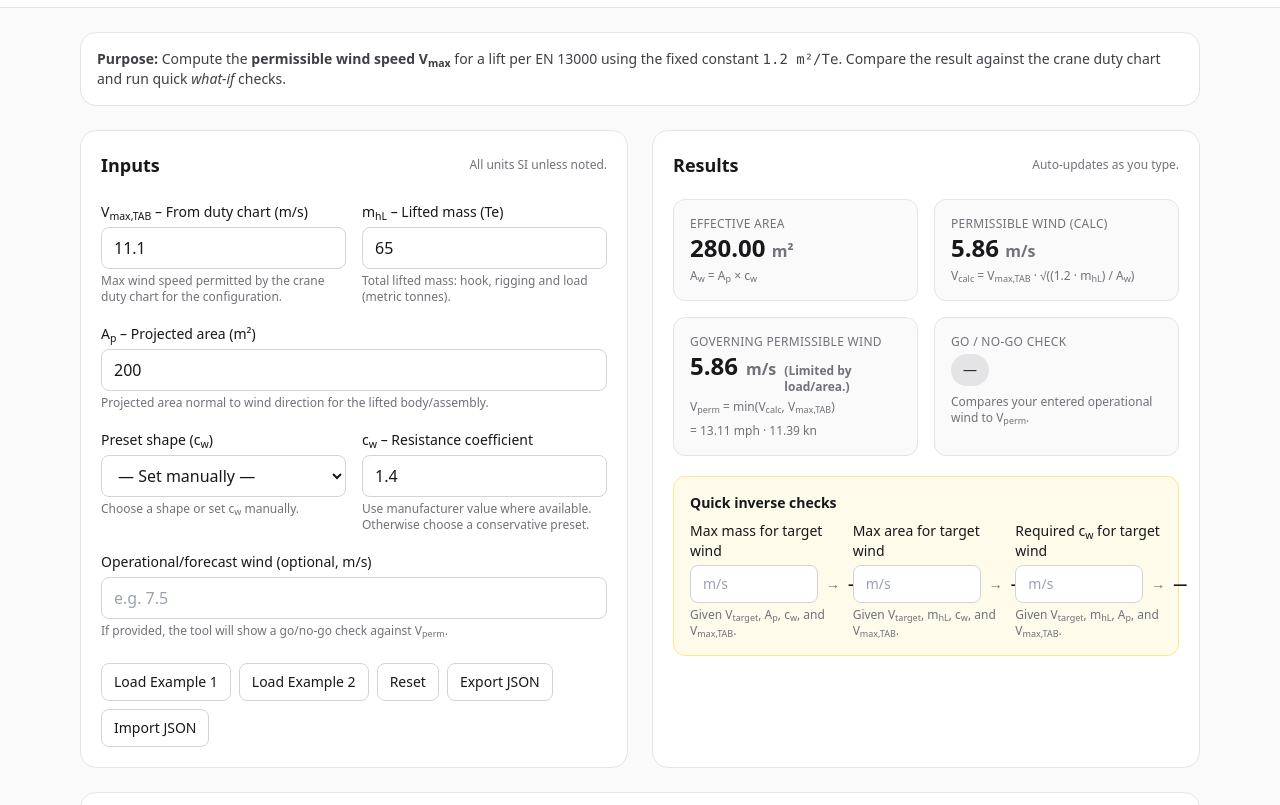
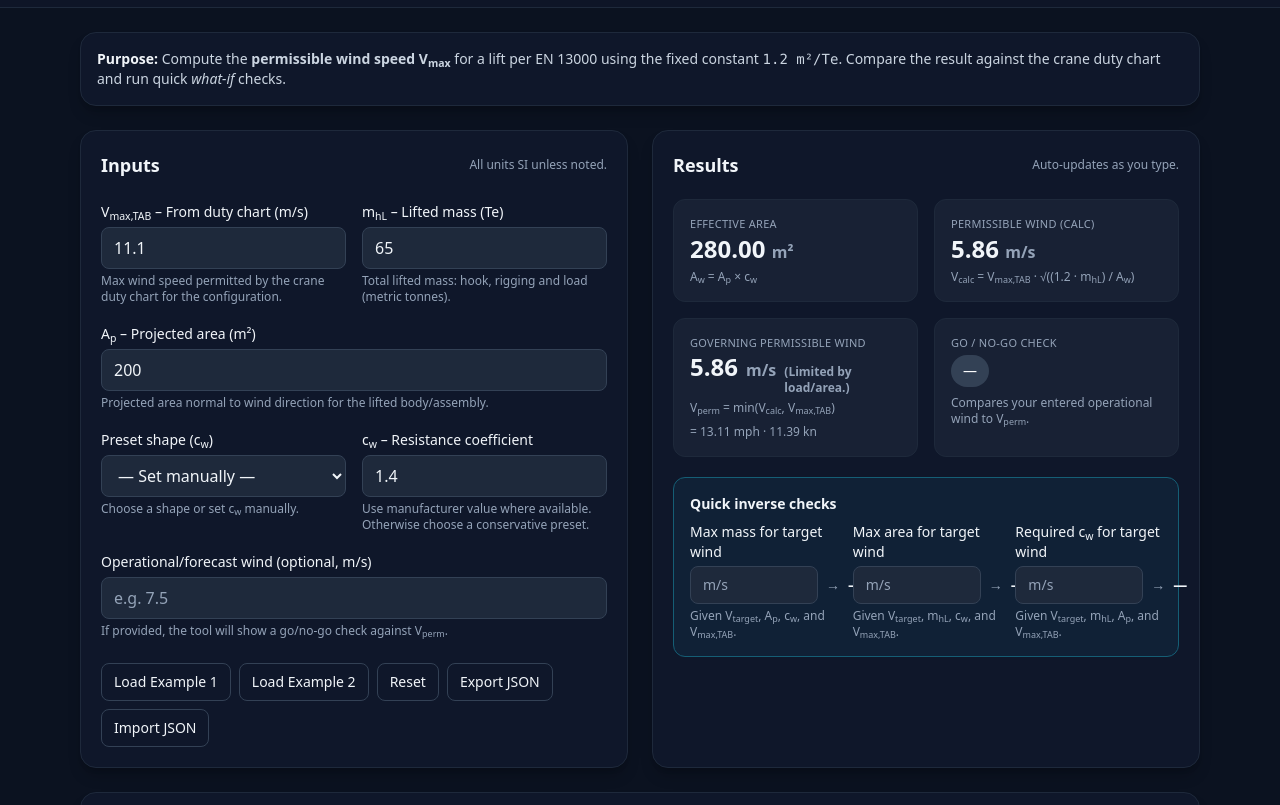
Before and after one commit to Bretwalda98/Wind_Speed_Check_Tool_En13000, a plain HTML site: page index.html in a window 1280 px wide. Shown: the part 67-872 px from the top of the page. Drawn offline with nearby package versions, Linux system fonts and the light colour scheme.

Commit message:
Update index.html

```diff
--- a/index.html
+++ b/index.html
@@ -1,5 +1,5 @@
 <!doctype html>
-<html lang="en">
+<html lang="en" class="dark">
 <head>
   <meta charset="utf-8" />
   <meta name="viewport" content="width=device-width, initial-scale=1" />
@@ -10,33 +10,33 @@
     /* Print/export-friendly */
     @media print {
       .no-print { display: none !important; }
-      body { color: #000; }
-      .card { box-shadow: none !important; border: 1px solid #999; }
+      html, body { background: #fff !important; color: #000 !important; }
+      .card { box-shadow: none !important; border: 1px solid #999 !important; }
       dialog { display: block !important; position: static !important; transform: none !important; border: 0 !important; box-shadow: none !important; }
       .backdrop { display: none !important; }
     }
     .hint { display:inline-block; border-bottom:1px dotted currentColor; cursor:help; }
     dialog { width: min(980px, 92vw); border: 0; border-radius: 16px; padding: 0; }
-    .backdrop { position: fixed; inset: 0; background: rgba(0,0,0,.35); }
+    .backdrop { position: fixed; inset: 0; background: rgba(0,0,0,.45); }
   </style>
 </head>
-<body class="bg-zinc-50 text-zinc-900 selection:bg-yellow-200 selection:text-zinc-900">
+<body class="bg-[#0b1220] text-slate-100 selection:bg-cyan-300 selection:text-slate-900">
   <div class="min-h-screen">
     <!-- Header -->
-    <header class="sticky top-0 z-20 bg-white/80 backdrop-blur border-b border-zinc-200">
+    <header class="sticky top-0 z-20 bg-slate-900/80 backdrop-blur border-b border-slate-800">
       <div class="max-w-6xl mx-auto px-4 py-4 flex items-center gap-3">
-        <svg width="28" height="28" viewBox="0 0 24 24" fill="none" class="text-amber-600">
+        <svg width="28" height="28" viewBox="0 0 24 24" fill="none" class="text-cyan-400">
           <path d="M12 2l2.39 4.84L20 8l-4 3.9L17 18l-5-2.6L7 18l1-6.1L4 8l5.61-1.16L12 2z" stroke="currentColor" stroke-width="1.5" fill="currentColor"/>
         </svg>
         <div>
           <h1 class="text-xl font-bold tracking-tight">WindCheck</h1>
-          <p class="text-xs text-zinc-500 -mt-0.5">EN 13000 – Permissible Wind Speed Calculator for Lifts</p>
+          <p class="text-xs text-slate-400 -mt-0.5">EN 13000 – Permissible Wind Speed Calculator for Lifts</p>
         </div>
         <div class="ml-auto flex items-center gap-2 no-print">
-          <button id="helpBtn" class="px-3 py-1.5 text-sm rounded-lg border border-zinc-300 hover:bg-zinc-100" title="How to use">Help</button>
-          <button id="themeBtn" class="px-3 py-1.5 text-sm rounded-lg border border-zinc-300 hover:bg-zinc-100">Dark</button>
-          <button id="printBtn" class="px-3 py-1.5 text-sm rounded-lg border border-zinc-300 hover:bg-zinc-100" title="Print or save as PDF">Print / PDF</button>
-          <button id="shareBtn" class="px-3 py-1.5 text-sm rounded-lg border border-zinc-300 hover:bg-zinc-100" title="Copy a link with this scenario">Share</button>
+          <button id="helpBtn" class="px-3 py-1.5 text-sm rounded-lg border border-slate-700 hover:bg-slate-800">Help</button>
+          <button id="themeBtn" class="px-3 py-1.5 text-sm rounded-lg border border-slate-700 hover:bg-slate-800">Light</button>
+          <button id="printBtn" class="px-3 py-1.5 text-sm rounded-lg border border-slate-700 hover:bg-slate-800" title="Print or save as PDF">Print / PDF</button>
+          <button id="shareBtn" class="px-3 py-1.5 text-sm rounded-lg border border-slate-700 hover:bg-slate-800" title="Copy a link with this scenario">Share</button>
         </div>
       </div>
     </header>
@@ -44,39 +44,39 @@
     <!-- Main -->
     <main class="max-w-6xl mx-auto px-4 py-6 space-y-6">
       <!-- Notice -->
-      <div class="card rounded-2xl border border-zinc-200 bg-white p-4">
-        <p class="text-sm text-zinc-700"><span class="font-semibold">Purpose:</span> Compute the <span class="font-semibold">permissible wind speed V<sub>max</sub></span> for a lift per EN 13000 using the fixed constant <span class="font-mono">1.2 m²/Te</span>. Compare the result against the crane duty chart and run quick <em>what-if</em> checks.</p>
+      <div class="card rounded-2xl border border-slate-800 bg-slate-900 p-4 shadow-lg shadow-black/20">
+        <p class="text-sm text-slate-300"><span class="font-semibold text-slate-100">Purpose:</span> Compute the <span class="font-semibold">permissible wind speed V<sub>max</sub></span> for a lift per EN 13000 using the fixed constant <span class="font-mono">1.2 m²/Te</span>. Compare the result against the crane duty chart and run quick <em>what-if</em> checks.</p>
       </div>
 
       <div class="grid md:grid-cols-2 gap-6">
         <!-- Inputs -->
-        <section class="card rounded-2xl border border-zinc-200 bg-white p-5 space-y-5">
+        <section class="card rounded-2xl border border-slate-800 bg-slate-900 p-5 space-y-5 shadow-lg shadow-black/20">
           <div class="flex items-center gap-2">
             <h2 class="text-lg font-semibold">Inputs</h2>
-            <span class="ml-auto text-xs text-zinc-500">All units SI unless noted.</span>
+            <span class="ml-auto text-xs text-slate-400">All units SI unless noted.</span>
           </div>
 
           <div class="grid grid-cols-1 md:grid-cols-2 gap-4">
             <label class="block">
               <span class="text-sm font-medium">V<sub>max,TAB</sub> – From duty chart (m/s)</span>
-              <input id="vtab" type="number" step="0.01" class="mt-1 w-full rounded-lg border border-zinc-300 px-3 py-2" placeholder="e.g. 11.1" value="11.1"/>
-              <p class="text-xs text-zinc-500 mt-1">Max wind speed permitted by the crane duty chart for the configuration.</p>
+              <input id="vtab" type="number" step="0.01" class="mt-1 w-full rounded-lg border border-slate-700 bg-slate-800 px-3 py-2 placeholder-slate-400" placeholder="e.g. 11.1" value="11.1"/>
+              <p class="text-xs text-slate-400 mt-1">Max wind speed permitted by the crane duty chart for the configuration.</p>
             </label>
             <label class="block">
               <span class="text-sm font-medium">m<sub>hL</sub> – Lifted mass (Te)</span>
-              <input id="massTe" type="number" step="0.01" class="mt-1 w-full rounded-lg border border-zinc-300 px-3 py-2" placeholder="Include hook+rigging+load" value="65" />
-              <p class="text-xs text-zinc-500 mt-1">Total lifted mass: hook, rigging and load (metric tonnes).</p>
+              <input id="massTe" type="number" step="0.01" class="mt-1 w-full rounded-lg border border-slate-700 bg-slate-800 px-3 py-2 placeholder-slate-400" placeholder="Include hook+rigging+load" value="65" />
+              <p class="text-xs text-slate-400 mt-1">Total lifted mass: hook, rigging and load (metric tonnes).</p>
             </label>
 
             <label class="block md:col-span-2">
               <span class="text-sm font-medium">A<sub>p</sub> – Projected area (m²)</span>
-              <input id="ap" type="number" step="0.01" class="mt-1 w-full rounded-lg border border-zinc-300 px-3 py-2" placeholder="e.g. 200" value="200" />
-              <p class="text-xs text-zinc-500 mt-1">Projected area normal to wind direction for the lifted body/assembly.</p>
+              <input id="ap" type="number" step="0.01" class="mt-1 w-full rounded-lg border border-slate-700 bg-slate-800 px-3 py-2 placeholder-slate-400" placeholder="e.g. 200" value="200" />
+              <p class="text-xs text-slate-400 mt-1">Projected area normal to wind direction for the lifted body/assembly.</p>
             </label>
 
             <label class="block">
               <span class="text-sm font-medium">Preset shape (c<sub>w</sub>)</span>
-              <select id="cwPreset" class="mt-1 w-full rounded-lg border border-zinc-300 px-3 py-2 bg-white">
+              <select id="cwPreset" class="mt-1 w-full rounded-lg border border-slate-700 bg-slate-800 px-3 py-2">
                 <option value="custom">— Set manually —</option>
                 <option value="1.4" data-note="Plate / cube 1.1–2.0">Plate / cube (≈1.4)</option>
                 <option value="0.8" data-note="Cylinder 0.6–1.0">Cylinder (≈0.8)</option>
@@ -85,99 +85,99 @@
                 <option value="1.0" data-note="Hemisphere (rear) 0.8–1.2">Hemisphere rear (≈1.0)</option>
                 <option value="1.6" data-note="Wind rotor ≈1.6">Wind turbine rotor (≈1.6)</option>
               </select>
-              <p id="cwNote" class="text-xs text-zinc-500 mt-1">Choose a shape or set c<sub>w</sub> manually.</p>
+              <p id="cwNote" class="text-xs text-slate-400 mt-1">Choose a shape or set c<sub>w</sub> manually.</p>
             </label>
 
             <label class="block">
               <span class="text-sm font-medium">c<sub>w</sub> – Resistance coefficient</span>
-              <input id="cw" type="number" step="0.01" class="mt-1 w-full rounded-lg border border-zinc-300 px-3 py-2" placeholder="e.g. 1.4" value="1.4" />
-              <p class="text-xs text-zinc-500 mt-1">Use manufacturer value where available. Otherwise choose a conservative preset.</p>
+              <input id="cw" type="number" step="0.01" class="mt-1 w-full rounded-lg border border-slate-700 bg-slate-800 px-3 py-2 placeholder-slate-400" placeholder="e.g. 1.4" value="1.4" />
+              <p class="text-xs text-slate-400 mt-1">Use manufacturer value where available. Otherwise choose a conservative preset.</p>
             </label>
 
             <label class="block md:col-span-2">
               <span class="text-sm font-medium">Operational/forecast wind (optional, m/s)</span>
-              <input id="vop" type="number" step="0.01" class="mt-1 w-full rounded-lg border border-zinc-300 px-3 py-2" placeholder="e.g. 7.5"/>
-              <p class="text-xs text-zinc-500 mt-1">If provided, the tool will show a go/no-go check against V<sub>perm</sub>.</p>
+              <input id="vop" type="number" step="0.01" class="mt-1 w-full rounded-lg border border-slate-700 bg-slate-800 px-3 py-2 placeholder-slate-400" placeholder="e.g. 7.5"/>
+              <p class="text-xs text-slate-400 mt-1">If provided, the tool will show a go/no-go check against V<sub>perm</sub>.</p>
             </label>
           </div>
 
           <div class="flex flex-wrap gap-2 pt-1 no-print">
-            <button id="ex1" class="px-3 py-2 rounded-lg border border-zinc-300 hover:bg-zinc-100 text-sm">Load Example 1</button>
-            <button id="ex2" class="px-3 py-2 rounded-lg border border-zinc-300 hover:bg-zinc-100 text-sm">Load Example 2</button>
-            <button id="resetBtn" class="px-3 py-2 rounded-lg border border-zinc-300 hover:bg-zinc-100 text-sm">Reset</button>
-            <button id="saveBtn" class="px-3 py-2 rounded-lg border border-zinc-300 hover:bg-zinc-100 text-sm">Export JSON</button>
-            <label class="px-3 py-2 rounded-lg border border-zinc-300 hover:bg-zinc-100 text-sm cursor-pointer">Import JSON
+            <button id="ex1" class="px-3 py-2 rounded-lg border border-slate-700 hover:bg-slate-800 text-sm">Load Example 1</button>
+            <button id="ex2" class="px-3 py-2 rounded-lg border border-slate-700 hover:bg-slate-800 text-sm">Load Example 2</button>
+            <button id="resetBtn" class="px-3 py-2 rounded-lg border border-slate-700 hover:bg-slate-800 text-sm">Reset</button>
+            <button id="saveBtn" class="px-3 py-2 rounded-lg border border-slate-700 hover:bg-slate-800 text-sm">Export JSON</button>
+            <label class="px-3 py-2 rounded-lg border border-slate-700 hover:bg-slate-800 text-sm cursor-pointer">Import JSON
               <input id="loadFile" type="file" accept="application/json" class="hidden" />
             </label>
           </div>
         </section>
 
         <!-- Results -->
-        <section class="card rounded-2xl border border-zinc-200 bg-white p-5 space-y-5">
+        <section class="card rounded-2xl border border-slate-800 bg-slate-900 p-5 space-y-5 shadow-lg shadow-black/20">
           <div class="flex items-center gap-2">
             <h2 class="text-lg font-semibold">Results</h2>
-            <span class="ml-auto text-xs text-zinc-500">Auto-updates as you type.</span>
+            <span class="ml-auto text-xs text-slate-400">Auto-updates as you type.</span>
           </div>
 
           <div class="grid grid-cols-1 md:grid-cols-2 gap-4">
-            <div class="p-4 rounded-xl border border-zinc-200 bg-zinc-50">
-              <div class="text-xs uppercase tracking-wide text-zinc-500">Effective area</div>
-              <div class="text-2xl font-bold"><span id="awOut">—</span> <span class="text-base font-semibold text-zinc-500">m²</span></div>
-              <div class="text-xs text-zinc-500 mt-1">A<sub>w</sub> = A<sub>p</sub> × c<sub>w</sub></div>
+            <div class="p-4 rounded-xl border border-slate-800 bg-slate-800/60">
+              <div class="text-[11px] uppercase tracking-wide text-slate-400">Effective area</div>
+              <div class="text-2xl font-bold"><span id="awOut">—</span> <span class="text-base font-semibold text-slate-400">m²</span></div>
+              <div class="text-xs text-slate-400 mt-1">A<sub>w</sub> = A<sub>p</sub> × c<sub>w</sub></div>
             </div>
 
-            <div class="p-4 rounded-xl border border-zinc-200 bg-zinc-50">
-              <div class="text-xs uppercase tracking-wide text-zinc-500">Permissible wind (calc)</div>
-              <div class="text-2xl font-bold"><span id="vcalcOut">—</span> <span class="text-base font-semibold text-zinc-500">m/s</span></div>
-              <div class="text-xs text-zinc-500 mt-1">V<sub>calc</sub> = V<sub>max,TAB</sub> · √((1.2 · m<sub>hL</sub>) / A<sub>w</sub>)</div>
+            <div class="p-4 rounded-xl border border-slate-800 bg-slate-800/60">
+              <div class="text-[11px] uppercase tracking-wide text-slate-400">Permissible wind (calc)</div>
+              <div class="text-2xl font-bold"><span id="vcalcOut">—</span> <span class="text-base font-semibold text-slate-400">m/s</span></div>
+              <div class="text-xs text-slate-400 mt-1">V<sub>calc</sub> = V<sub>max,TAB</sub> · √((1.2 · m<sub>hL</sub>) / A<sub>w</sub>)</div>
             </div>
 
-            <div class="p-4 rounded-xl border border-zinc-200 bg-zinc-50">
-              <div class="text-xs uppercase tracking-wide text-zinc-500">Governing permissible wind</div>
-              <div class="text-2xl font-bold flex items-baseline gap-2"><span id="vpermOut">—</span> <span class="text-base font-semibold text-zinc-500">m/s</span>
-                <span id="vpermNote" class="text-xs text-zinc-500"></span>
+            <div class="p-4 rounded-xl border border-slate-800 bg-slate-800/60">
+              <div class="text-[11px] uppercase tracking-wide text-slate-400">Governing permissible wind</div>
+              <div class="text-2xl font-bold flex items-baseline gap-2"><span id="vpermOut">—</span> <span class="text-base font-semibold text-slate-400">m/s</span>
+                <span id="vpermNote" class="text-xs text-slate-400"></span>
               </div>
-              <div class="text-xs text-zinc-500 mt-1">V<sub>perm</sub> = min(V<sub>calc</sub>, V<sub>max,TAB</sub>)</div>
-              <div class="text-xs text-zinc-500 mt-2">= <span id="vpermMph">—</span> mph · <span id="vpermKts">—</span> kn</div>
+              <div class="text-xs text-slate-400 mt-1">V<sub>perm</sub> = min(V<sub>calc</sub>, V<sub>max,TAB</sub>)</div>
+              <div class="text-xs text-slate-400 mt-2">= <span id="vpermMph">—</span> mph · <span id="vpermKts">—</span> kn</div>
             </div>
 
-            <div class="p-4 rounded-xl border border-zinc-200 bg-zinc-50">
-              <div class="text-xs uppercase tracking-wide text-zinc-500">Go / No-go check</div>
-              <div id="statusPill" class="inline-flex items-center gap-2 mt-1 px-3 py-1.5 rounded-full text-sm font-medium bg-zinc-200 text-zinc-800">—</div>
-              <div class="text-xs text-zinc-500 mt-2">Compares your entered operational wind to V<sub>perm</sub>.</div>
+            <div class="p-4 rounded-xl border border-slate-800 bg-slate-800/60">
+              <div class="text-[11px] uppercase tracking-wide text-slate-400">Go / No-go check</div>
+              <div id="statusPill" class="inline-flex items-center gap-2 mt-1 px-3 py-1.5 rounded-full text-sm font-medium bg-slate-700 text-white">—</div>
+              <div class="text-xs text-slate-400 mt-2">Compares your entered operational wind to V<sub>perm</sub>.</div>
             </div>
           </div>
 
           <!-- Quick inverses -->
-          <div class="mt-2 p-4 rounded-xl border border-amber-200 bg-amber-50">
+          <div class="mt-2 p-4 rounded-xl border border-cyan-800 bg-cyan-900/20">
             <div class="text-sm font-semibold mb-2">Quick inverse checks</div>
             <div class="grid grid-cols-1 md:grid-cols-3 gap-4 text-sm">
               <label class="block">
                 <span class="font-medium">Max mass for target wind</span>
                 <div class="flex items-center gap-2 mt-1">
-                  <input id="invWind" type="number" step="0.01" class="w-32 rounded-lg border border-zinc-300 px-3 py-2" placeholder="m/s"/>
-                  <span class="text-zinc-500">→</span>
-                  <span id="invMass" class="font-semibold">—</span><span class="text-zinc-500"> Te</span>
+                  <input id="invWind" type="number" step="0.01" class="w-32 rounded-lg border border-slate-700 bg-slate-800 px-3 py-2 placeholder-slate-400" placeholder="m/s"/>
+                  <span class="text-slate-400">→</span>
+                  <span id="invMass" class="font-semibold">—</span><span class="text-slate-400"> Te</span>
                 </div>
-                <p class="text-xs text-zinc-500 mt-1">Given V<sub>target</sub>, A<sub>p</sub>, c<sub>w</sub>, and V<sub>max,TAB</sub>.</p>
+                <p class="text-xs text-slate-400 mt-1">Given V<sub>target</sub>, A<sub>p</sub>, c<sub>w</sub>, and V<sub>max,TAB</sub>.</p>
               </label>
               <label class="block">
                 <span class="font-medium">Max area for target wind</span>
                 <div class="flex items-center gap-2 mt-1">
-                  <input id="invWind2" type="number" step="0.01" class="w-32 rounded-lg border border-zinc-300 px-3 py-2" placeholder="m/s"/>
-                  <span class="text-zinc-500">→</span>
-                  <span id="invArea" class="font-semibold">—</span><span class="text-zinc-500"> m²</span>
+                  <input id="invWind2" type="number" step="0.01" class="w-32 rounded-lg border border-slate-700 bg-slate-800 px-3 py-2 placeholder-slate-400" placeholder="m/s"/>
+                  <span class="text-slate-400">→</span>
+                  <span id="invArea" class="font-semibold">—</span><span class="text-slate-400"> m²</span>
                 </div>
-                <p class="text-xs text-zinc-500 mt-1">Given V<sub>target</sub>, m<sub>hL</sub>, c<sub>w</sub>, and V<sub>max,TAB</sub>.</p>
+                <p class="text-xs text-slate-400 mt-1">Given V<sub>target</sub>, m<sub>hL</sub>, c<sub>w</sub>, and V<sub>max,TAB</sub>.</p>
               </label>
               <label class="block">
                 <span class="font-medium">Required c<sub>w</sub> for target wind</span>
                 <div class="flex items-center gap-2 mt-1">
-                  <input id="invWind3" type="number" step="0.01" class="w-32 rounded-lg border border-zinc-300 px-3 py-2" placeholder="m/s"/>
-                  <span class="text-zinc-500">→</span>
+                  <input id="invWind3" type="number" step="0.01" class="w-32 rounded-lg border border-slate-700 bg-slate-800 px-3 py-2 placeholder-slate-400" placeholder="m/s"/>
+                  <span class="text-slate-400">→</span>
                   <span id="invCw" class="font-semibold">—</span>
                 </div>
-                <p class="text-xs text-zinc-500 mt-1">Given V<sub>target</sub>, m<sub>hL</sub>, A<sub>p</sub>, and V<sub>max,TAB</sub>.</p>
+                <p class="text-xs text-slate-400 mt-1">Given V<sub>target</sub>, m<sub>hL</sub>, A<sub>p</sub>, and V<sub>max,TAB</sub>.</p>
               </label>
             </div>
           </div>
@@ -185,9 +185,9 @@
       </div>
 
       <!-- Theory & Guidance -->
-      <section class="card rounded-2xl border border-zinc-200 bg-white p-5 space-y-4">
+      <section class="card rounded-2xl border border-slate-800 bg-slate-900 p-5 space-y-4 shadow-lg shadow-black/20">
         <h2 class="text-lg font-semibold">Method (EN 13000) — concise</h2>
-        <div class="prose prose-zinc max-w-none">
+        <div class="prose prose-invert prose-slate max-w-none">
           <p><strong>Formula.</strong> \( V_{calc} = V_{max,TAB} \cdot \sqrt{\dfrac{1.2\; m_{hL}}{A_w}} \), with \( A_w = A_p\, c_w \).</p>
           <ul>
             <li><strong>1.2 m²/Te</strong> is the EN 13000 constant; do not alter.</li>
@@ -195,14 +195,14 @@
             <li><strong>V<sub>perm</sub></strong> = min(V<sub>calc</sub>, V<sub>max,TAB</sub>).</li>
           </ul>
           <p><strong>Typical c<sub>w</sub> values.</strong> Plate/cube 1.1–2.0, cylinder 0.6–1.0, ball 0.3–0.4, hemisphere (front) 0.2–0.3, hemisphere (rear) 0.8–1.2, wind rotor ≈1.6. Use manufacturer data when available.</p>
-          <p class="text-sm text-zinc-600">This tool is a simplification specific to lifting per EN 13000. It is <em>not</em> a substitute for full wind-action assessment per EN 1991-1-4 (Eurocode) for permanent structures.</p>
+          <p class="text-sm text-slate-400">This tool is a simplification specific to lifting per EN 13000. It is <em>not</em> a substitute for full wind-action assessment per EN 1991-1-4 (Eurocode) for permanent structures.</p>
         </div>
       </section>
 
       <!-- Footer note -->
-      <footer class="text-xs text-zinc-500 py-4">
+      <footer class="text-xs text-slate-400 py-4">
         <div class="flex flex-wrap items-center gap-2">
-          <span>© Ingeniarch Labs — WindCheck v0.2</span>
+          <span>Engineering Tools @ Ingeniarch Labs</span>
           <span class="hidden md:inline">•</span>
           <span>Always follow company procedures and manufacturer instructions and check with a qualified engineer.</span>
         </div>
@@ -214,12 +214,12 @@
   <div id="helpBackdrop" class="backdrop hidden"></div>
   <dialog id="helpDialog" class="shadow-2xl">
     <div class="rounded-2xl overflow-hidden">
-      <div class="bg-zinc-900 text-white px-5 py-3 flex items-center">
+      <div class="bg-slate-900 text-white px-5 py-3 flex items-center">
         <h3 class="text-lg font-semibold">WindCheck – Help & How-to</h3>
         <button id="helpCloseTop" class="ml-auto text-sm px-2 py-1 rounded border border-white/30 hover:bg-white/10">Close</button>
       </div>
-      <div class="bg-white p-5 max-h-[78vh] overflow-auto">
-        <div class="prose prose-zinc max-w-none">
+      <div class="bg-white dark:bg-slate-900 dark:text-slate-100 p-5 max-h-[78vh] overflow-auto">
+        <div class="prose prose-slate dark:prose-invert max-w-none">
           <h4>What this tool does</h4>
           <p>Calculates the <strong>permissible wind speed</strong> for a lifting operation per <strong>EN 13000</strong>, considering the lifted mass, the effective wind area of the load, and the crane’s duty-chart limit.</p>
 
@@ -291,9 +291,9 @@
           </ul>
         </div>
       </div>
-      <div class="bg-zinc-50 px-5 py-3 flex justify-end gap-2">
-        <button id="helpClose" class="px-3 py-1.5 rounded-lg border border-zinc-300 hover:bg-zinc-200">Close</button>
-        <button id="helpPrint" class="px-3 py-1.5 rounded-lg border border-zinc-300 hover:bg-zinc-200">Print Help</button>
+      <div class="bg-white dark:bg-slate-900 px-5 py-3 flex justify-end gap-2">
+        <button id="helpClose" class="px-3 py-1.5 rounded-lg border border-slate-700 hover:bg-slate-800">Close</button>
+        <button id="helpPrint" class="px-3 py-1.5 rounded-lg border border-slate-700 hover:bg-slate-800">Print Help</button>
       </div>
     </div>
   </dialog>
@@ -339,7 +339,7 @@
       // Status pill
       const pill = $("statusPill");
       pill.textContent = '—';
-      pill.className = 'inline-flex items-center gap-2 mt-1 px-3 py-1.5 rounded-full text-sm font-medium bg-zinc-200 text-zinc-800';
+      pill.className = 'inline-flex items-center gap-2 mt-1 px-3 py-1.5 rounded-full text-sm font-medium bg-slate-700 text-white';
       if (!isNaN(vop) && isFinite(vperm)) {
         if (vop <= vperm) {
           pill.textContent = 'GO: wind ≤ Vperm';
@@ -456,12 +456,12 @@
       });
     });
 
-    // Theme toggle
+    // Theme toggle (default: dark)
     const themeBtn = $("themeBtn");
     function setTheme(mode) {
       if (mode === 'dark') {
         document.documentElement.classList.add('dark');
-        document.body.className = 'bg-zinc-900 text-zinc-100';
+        document.body.className = 'bg-[#0b1220] text-slate-100';
         themeBtn.textContent = 'Light';
       } else {
         document.documentElement.classList.remove('dark');
@@ -498,9 +498,10 @@
     helpPrint.addEventListener('click', ()=> window.print());
     document.addEventListener('keydown', (e)=>{ if (e.key === 'Escape') closeHelp(); });
 
-    // On load: hydrate from hash if present
+    // On load: hydrate from hash if present; ensure dark default
     const scn = unpackFromHash();
     if (scn) loadScenario(scn);
+    setTheme('dark');
     compute();
   </script>
 </body>
```
